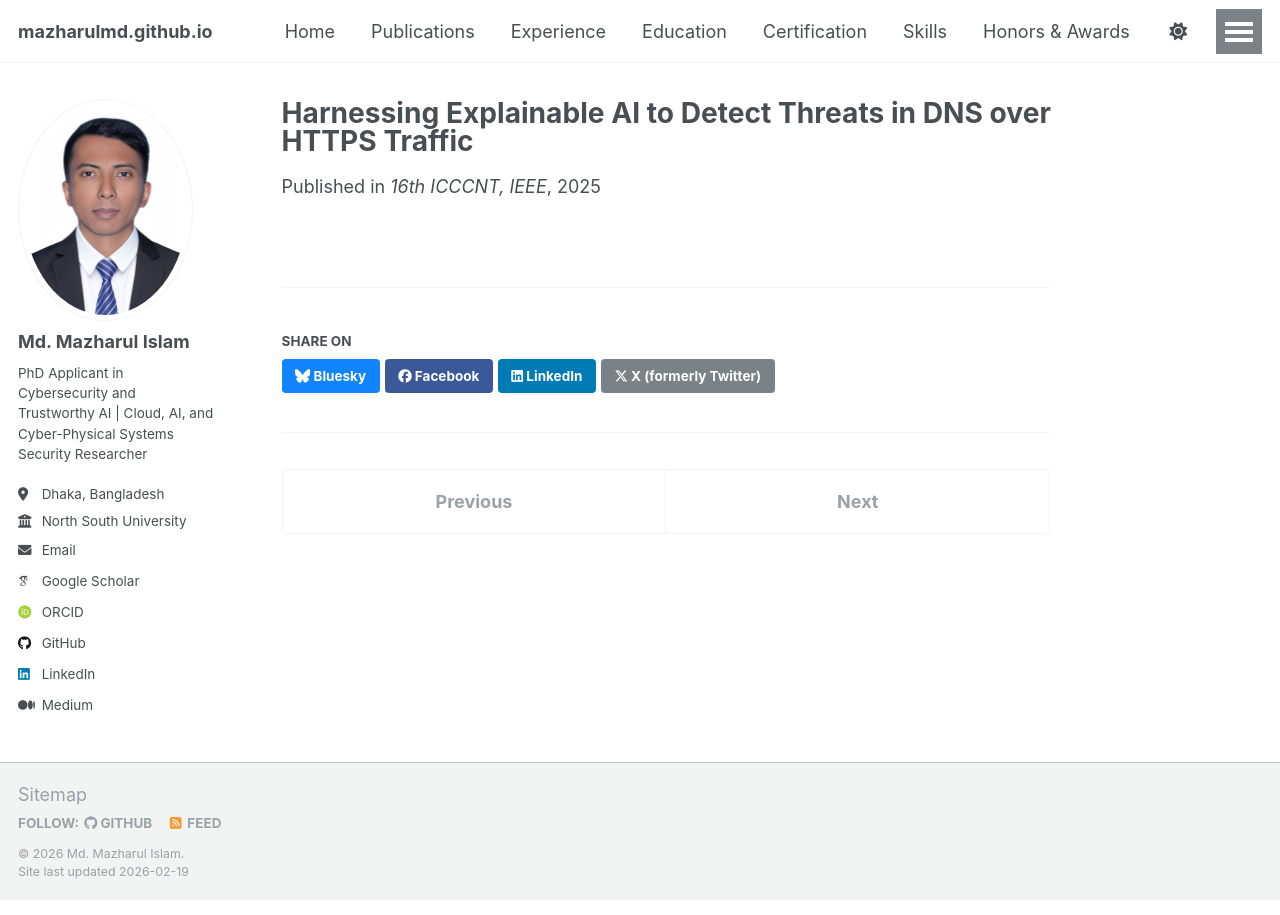
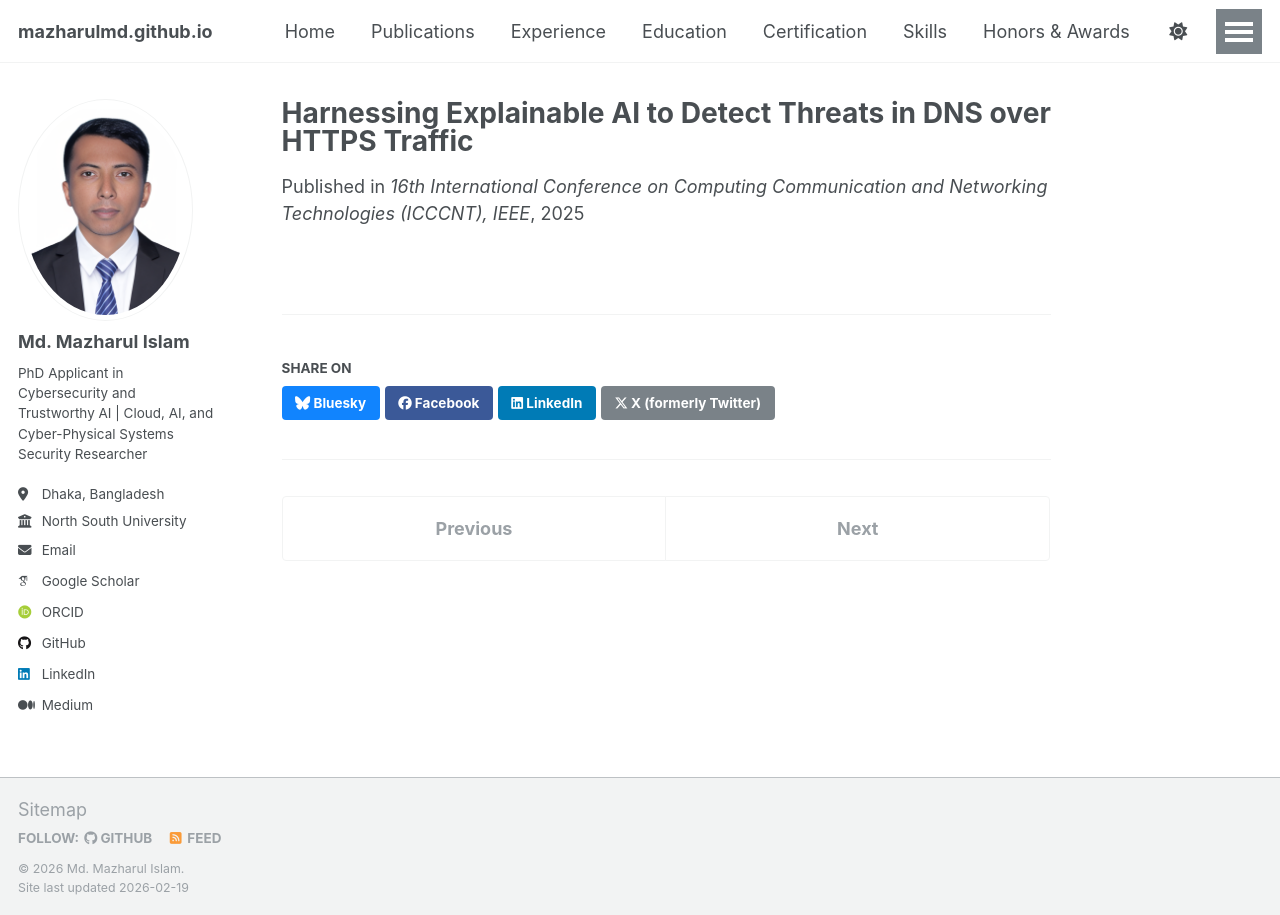
Before and after one commit to mazharulmd/mazharulmd.github.io, a Jekyll site: the page built from _publications/2025-07-01-xai-doh-threat-detection.md, in a window 1280 px wide. Built offline with Jekyll 4.4.1, drawn with Linux system fonts in a browser that asks for light colours; some web fonts are replaced; a script that is not in the unit is left out.

```diff
--- a/_includes/archive-single.html
+++ b/_includes/archive-single.html
@@ -31,7 +31,7 @@
 <h2 class="archive__item-title">
 
   {% if include.type == "journal" %}
-    <span style="color:#cc0000; font-weight:bold;">[J{{ include.number }}]</span>
+    <span style="color:#04d821; font-weight:bold;">[J{{ include.number }}]</span>
   {% elsif include.type == "conference" %}
     <span style="color:#0066cc; font-weight:bold;">[C{{ include.number }}]</span>
   {% elsif include.type == "thesis" %}
--- a/_publications/2025-07-01-xai-doh-threat-detection.md
+++ b/_publications/2025-07-01-xai-doh-threat-detection.md
@@ -1,23 +1,25 @@
 ---
 title: "Harnessing Explainable AI to Detect Threats in DNS over HTTPS Traffic"
-
-collection: publications
-category: conferences
-
-permalink: /publication/xai-doh-threat-detection
-
-date: 2025-07-01
-
-venue: "16th ICCCNT, IEEE"
-
-pdf: /files/Harnessing Explainable AI to Detect Threats in DNS over HTTPS Traffic.pdf
-
-status: "Accepted and Presented"
 
 authors: "Niaz Ashraf Khan, Md. Ferdous Bin Hafiz, Md. Mazharul Islam, Md. Aktaruzzaman Pramanik, Md. Ahsan Ullah"
 
 first_author: false
 order: 1
 
+collection: publications
+category: conferences
 
+permalink: /publication/xai-dns-https-threat-detection
+
+date: 2025-06-01
+
+venue: "16th International Conference on Computing Communication and Networking Technologies (ICCCNT), IEEE"
+
+location: "Indore, India"
+
+confurl: "https://16icccnt.com/"
+
+status: "Accepted and Presented"
+
+pdf: /files/Harnessing Explainable AI to Detect Threats in DNS over HTTPS Traffic.pdf
 ---
```
Also changed, not shown: _publications/2025-07-01-feature-aware-defect-prediction.md (+12 -7 lines), _publications/2025-07-01-federated-llm-cybersecurity.md (+14 -7 lines), _publications/2025-07-15-fraud-detection-in-privacy-preserving-health-insur.md (+1 -1 lines).
